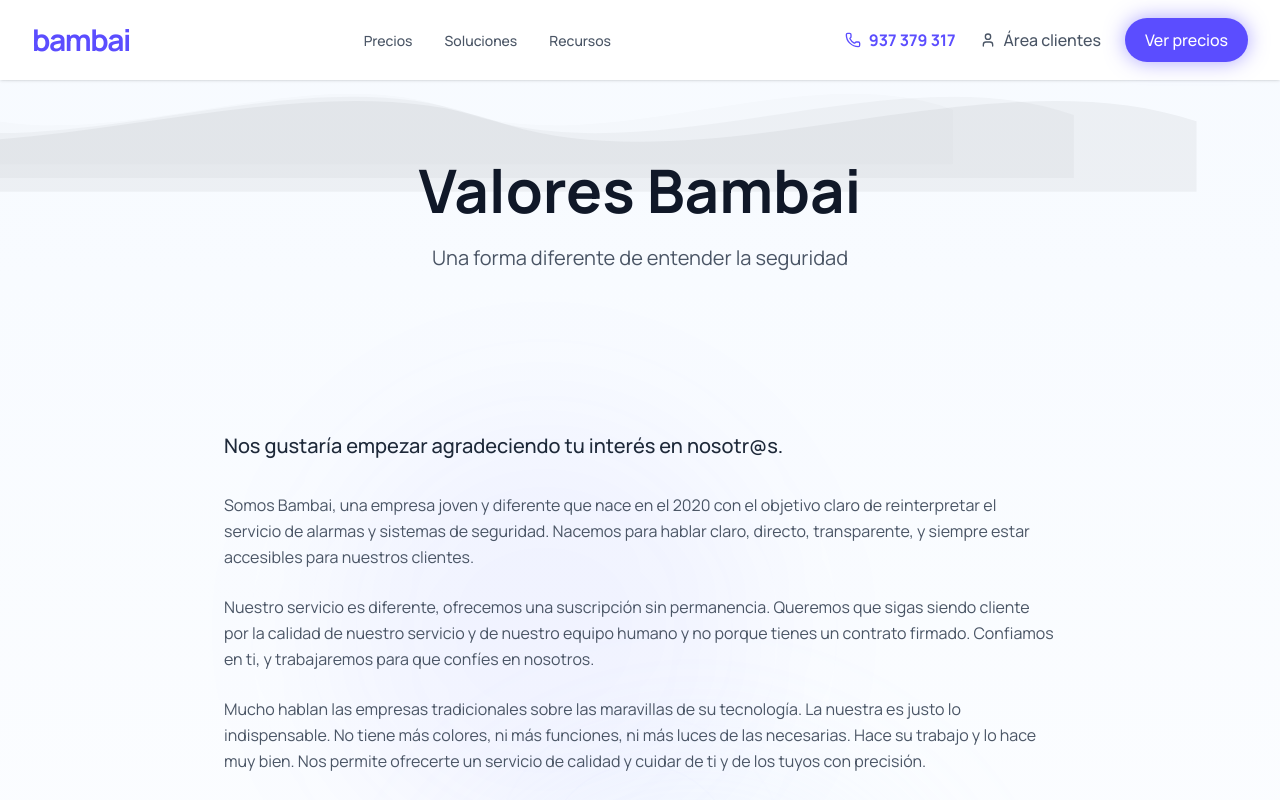
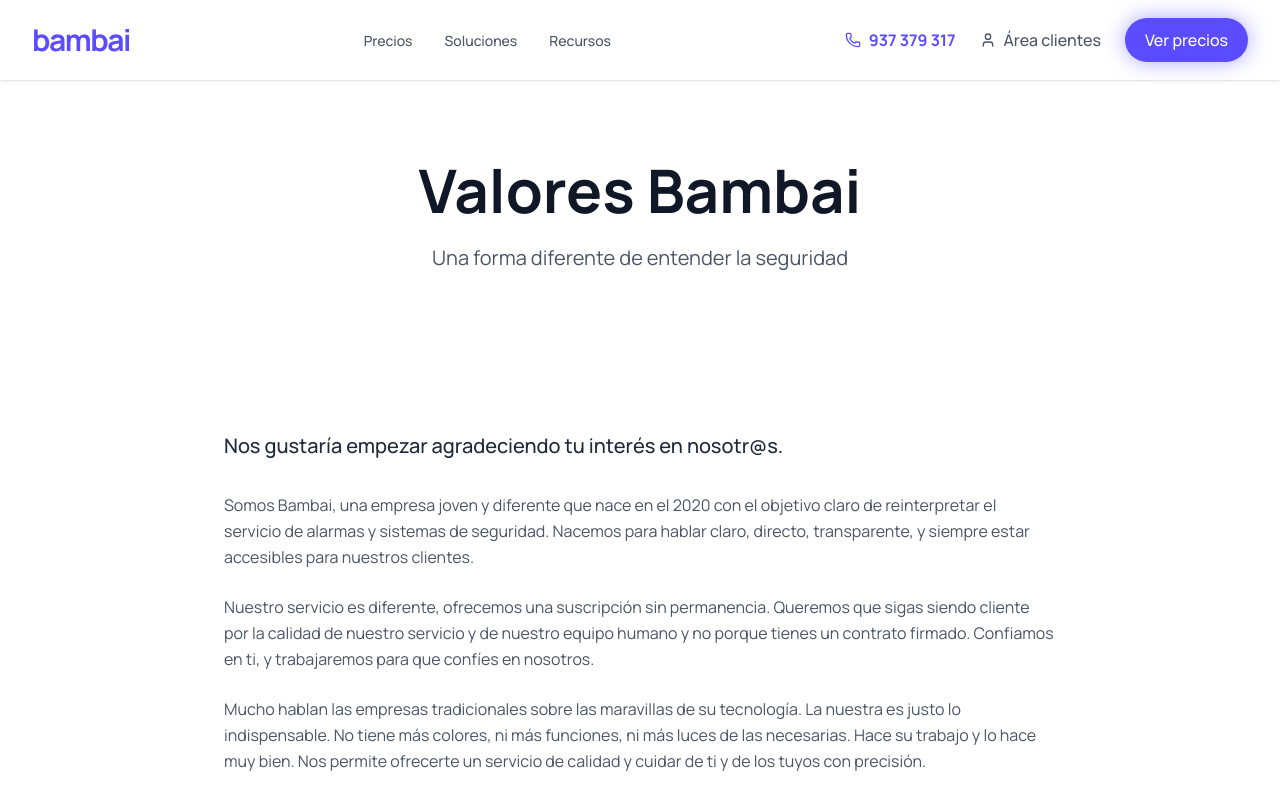
Before and after one commit to Miguel-Angel4/bambai-clone, a React (Vite) app: page /valores in a window 1280 px wide. Shown: the top 800 px of the page. Built offline with nearby package versions, Linux system fonts and the light colour scheme.

Commit message:
Fix Values page background: fixed position, correct blue colors, slower animation

```diff
--- a/src/components/Values.tsx
+++ b/src/components/Values.tsx
@@ -12,7 +12,7 @@
     ];
 
     return (
-        <div className="bg-white relative min-h-screen overflow-hidden">
+        <div className="relative min-h-screen">
             <ValuesBackground />
 
             {/* Hero Section */}
--- a/src/components/ValuesBackground.tsx
+++ b/src/components/ValuesBackground.tsx
@@ -2,102 +2,78 @@
 
 export const ValuesBackground = () => {
     return (
-        <div className="absolute inset-0 overflow-hidden pointer-events-none select-none z-0">
+        <div className="fixed inset-0 overflow-hidden pointer-events-none select-none -z-10">
             {/* Gradient Background Base */}
-            <div className="absolute inset-0 bg-gradient-to-b from-blue-50/50 to-white/50" />
+            <div className="absolute inset-0 bg-gradient-to-b from-blue-50 to-white" />
 
             {/* Animated Waves */}
             <svg
-                className="absolute w-full h-full opacity-30"
+                className="absolute w-full h-full"
+                preserveAspectRatio="none"
+                viewBox="0 0 1440 320"
                 xmlns="http://www.w3.org/2000/svg"
             >
-                <defs>
-                    <filter id="blur-filter" x="-50%" y="-50%" width="200%" height="200%">
-                        <feGaussianBlur in="SourceGraphic" stdDeviation="20" />
-                    </filter>
-                </defs>
-
                 {/* Multiple wave layers */}
-                {[...Array(3)].map((_, i) => (
+                {[...Array(4)].map((_, i) => (
                     <motion.path
                         key={i}
-                        d="M0,50 C150,100 350,0 500,50 C650,100 850,0 1000,50 V100 H0 V50 Z"
-                        fill={`rgba(var(--color-primary-rgb), ${0.03 + i * 0.02})`} // Assuming CSS variable or fallback
-                        className="text-primary"
-                        fillOpacity={0.05 + i * 0.05}
-                        initial={{ y: 0, scaleY: 1 }}
+                        // Wave path that stretches across
+                        d="M0,160 C320,300 420,0 740,160 C1060,320 1120,0 1440,160 V320 H0 Z"
+                        fill="#5B4DFF" // Primary color
+                        fillOpacity={0.05 + i * 0.03} // Subtle opacity
+                        initial={{ y: 0, x: 0 }}
                         animate={{
                             y: [0, -20, 0],
-                            scaleY: [1, 1.1, 1],
-                            x: [0, -50, 0]
+                            x: [0, -10, 0],
+                            scaleY: [1, 1.05, 1],
                         }}
                         transition={{
-                            duration: 10 + i * 5,
+                            duration: 15 + i * 5, // Slower animation (15s+)
                             repeat: Infinity,
                             ease: "easeInOut",
                             delay: i * 2
                         }}
                         style={{
                             transformOrigin: "bottom",
-                            scale: 1 + i * 0.2,
-                        }}
-                    />
-                ))}
-
-                {/* Concentric Ripples (Water Drops effect) */}
-                {[...Array(4)].map((_, i) => (
-                    <motion.circle
-                        key={`ripple-${i}`}
-                        cx="50%"
-                        cy="50%"
-                        r="100"
-                        stroke="currentColor"
-                        strokeWidth="2"
-                        className="text-primary/10"
-                        fill="none"
-                        initial={{ scale: 0.5, opacity: 0 }}
-                        animate={{
-                            scale: [0.5, 2.5],
-                            opacity: [0.4, 0],
-                        }}
-                        transition={{
-                            duration: 8,
-                            repeat: Infinity,
-                            delay: i * 2,
-                            ease: "linear",
                         }}
                     />
                 ))}
             </svg>
 
-            {/* Floating Blobs for extra calmness */}
+            {/* Floating Blobs for extra calmness - Blue tones */}
             <motion.div
-                className="absolute top-1/4 left-1/4 w-96 h-96 bg-primary/5 rounded-full blur-3xl"
+                className="absolute top-0 left-0 w-full h-full opacity-30"
+            >
+                <motion.div
+                    className="absolute top-1/4 left-1/4 w-96 h-96 bg-[#5B4DFF] rounded-full blur-[100px]"
                     animate={{
-                    x: [0, 50, 0],
+                        x: [0, 100, 0],
                         y: [0, -50, 0],
                         scale: [1, 1.2, 1],
+                        opacity: [0.1, 0.2, 0.1],
                     }}
                     transition={{
-                    duration: 20,
+                        duration: 25, // Very slow
                         repeat: Infinity,
                         ease: "easeInOut",
                     }}
                 />
                 <motion.div
-                className="absolute bottom-1/4 right-1/4 w-[500px] h-[500px] bg-blue-200/10 rounded-full blur-3xl"
+                    className="absolute bottom-1/4 right-1/4 w-[600px] h-[600px] bg-blue-400 rounded-full blur-[120px]"
                     animate={{
-                    x: [0, -30, 0],
-                    y: [0, 30, 0],
+                        x: [0, -50, 0],
+                        y: [0, 50, 0],
                         scale: [1, 1.1, 1],
+                        opacity: [0.1, 0.15, 0.1],
                     }}
                     transition={{
-                    duration: 15,
+                        duration: 30, // Very slow
                         repeat: Infinity,
                         ease: "easeInOut",
-                    delay: 2,
+                        delay: 5,
                     }}
                 />
+            </motion.div>
         </div>
     );
 };
```
Lines whose indentation alone changed are shown as unchanged.
